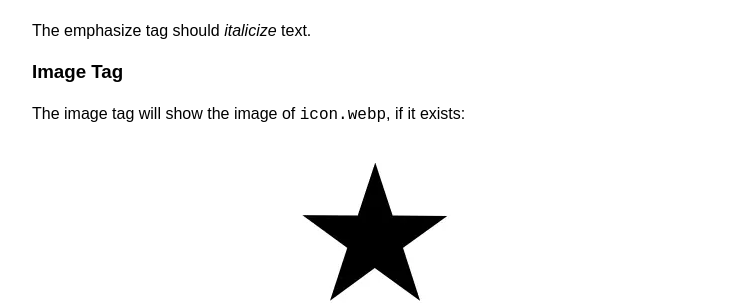
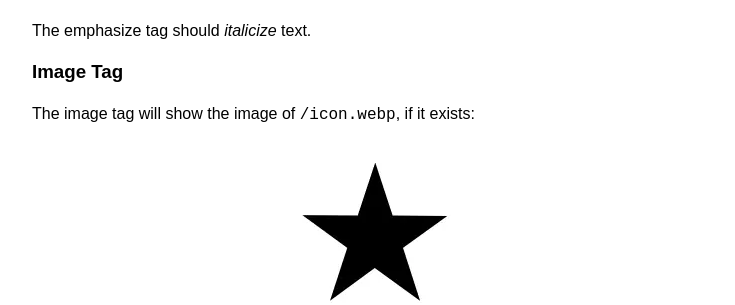
Before and after one commit to michaelnordmeyer/jekyll-theme-nixer, a Jekyll site: the page built from _posts/2023-01-01-markdown-to-html-test.md, in a window 1280 px wide and 900 px high, scrolled down 1606 px. Shown: the part 154-459 px from the top of the window, without its empty margins (264-999 px from the left). Built offline with Jekyll 4.4.1, drawn with Linux system fonts in a browser that asks for light colours; cached includes are drawn as plain includes.

Commit message:
Update to current Markdown to HTML Test

```diff
--- a/_posts/2023-01-01-markdown-to-html-test.md
+++ b/_posts/2023-01-01-markdown-to-html-test.md
@@ -70,9 +70,9 @@ The emphasize tag should *italicize* text.
 
 ### Image Tag
 
-The image tag will show the image of `icon.webp`, if it exists:
+The image tag will show the image of `/icon.webp`, if it exists:
 
-![Image Alt Text](icon.webp "Image Title Text")
+![Image Alt Text](/icon.webp "Image Title Text")
 
 ### Pre-Formatted Tag
 
@@ -113,5 +113,6 @@ This tag will let you ~~strikethrough~~ text.
 
 Footnotes[^1] are not tags and therefore don’t belong to the HTML standard. Yet some Markdown parsers support them.
 
+---
 
 [^1]: You can go back to the place, where the `footnote` was made.
```
